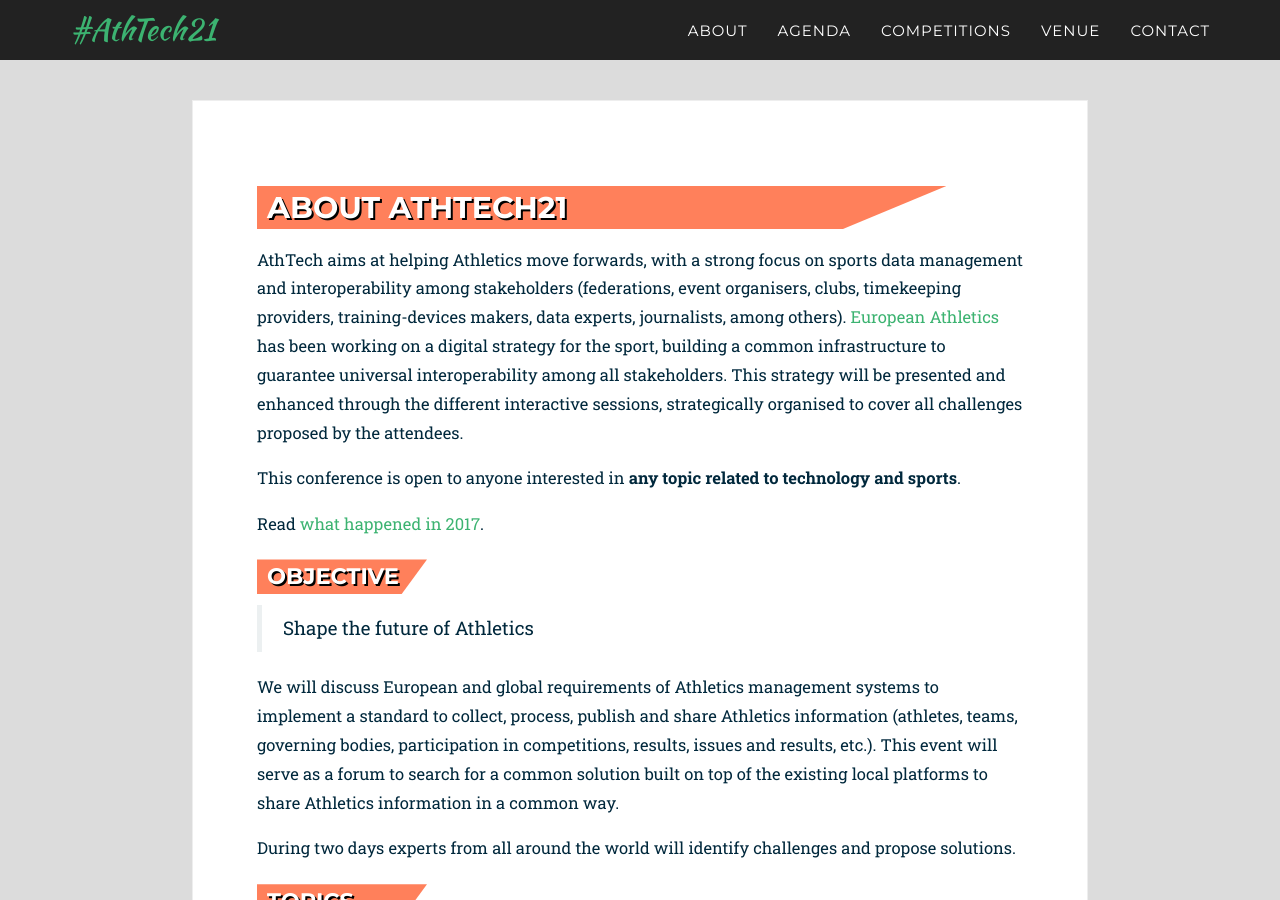
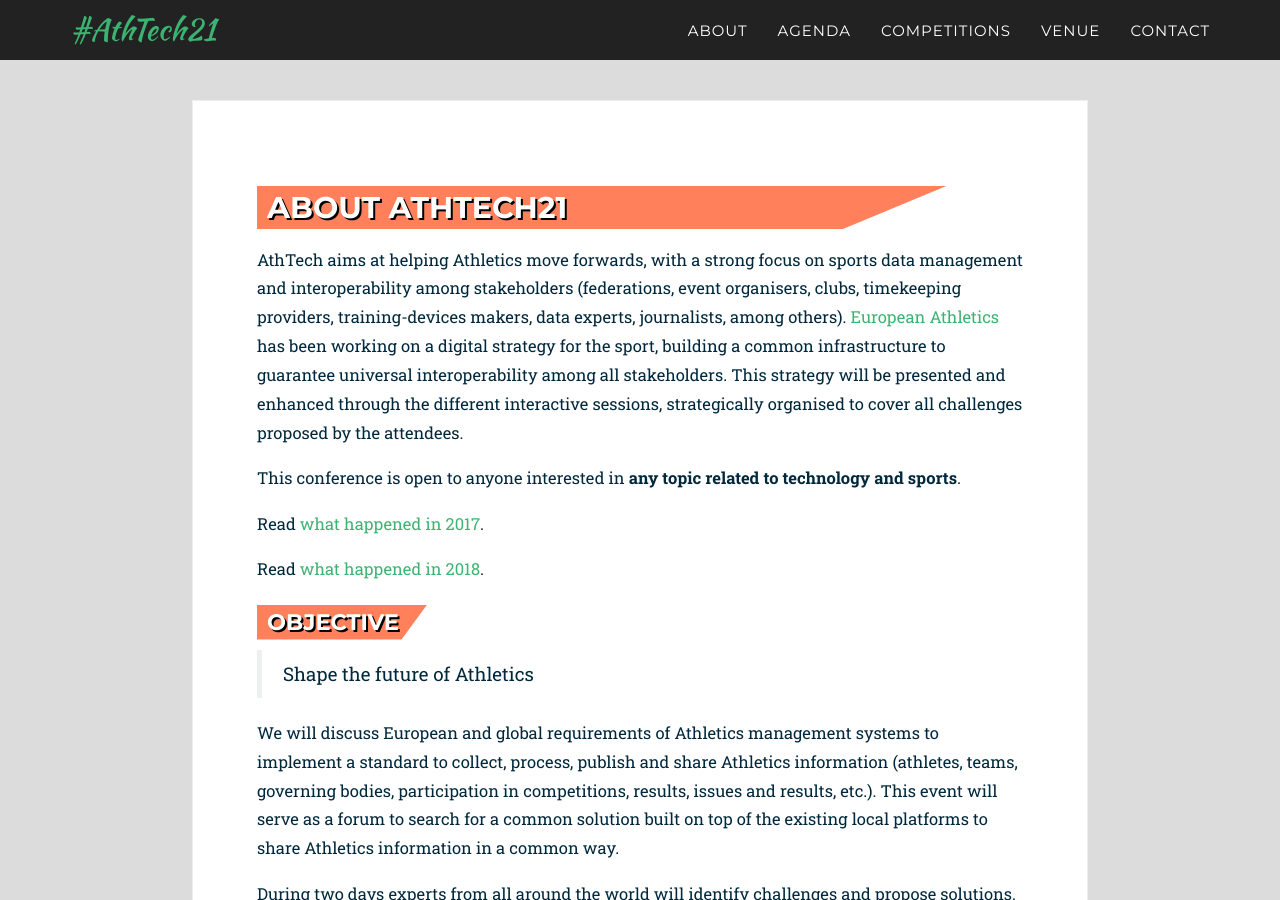
Before and after one commit to openath/athtech, a Jekyll site: the page built from _2021_pages/about.html, in a window 1280 px wide and 900 px high. Built offline with Jekyll 4.4.1, drawn with Linux system fonts in a browser that asks for light colours; some web fonts are replaced; some of the changed lines change nothing that is shown.

Commit message:
Adding links to 2018 slides

```diff
--- a/_2021_pages/about.html
+++ b/_2021_pages/about.html
@@ -16,6 +16,7 @@ title: About AthTech21
       <p>This conference is open to anyone interested in <strong>any topic related to technology and sports</strong>.</p>
 
       <p>Read <a href="http://www.european-athletics.org/mm/Document/Corporate/Whatwedo/01/28/28/98/AthTechConference_Minutes_English.pdf">what happened in 2017</a>.</p>
+      <p>Read <a href="https://drive.google.com/drive/folders/1D5Ia4gv8NtnLKySEbhjrpiGONVnppaYT?usp=sharing">what happened in 2018</a>.</p>
 
       <h2 class="second">Objective</h2>
 
@@ -38,7 +39,7 @@ title: About AthTech21
         <li>and whatever related to <strong>technologies + sports</strong>.</li>
       </ul>
 
-      <p>Check <a href="http://athtech.run/2021/agenda">the agenda</a> and feel free to <a href="http://athtech.run/2021/#contact">send us your suggestions</a>.</p>
+      <p>Check <a href="http://athtech.run/2021/agenda">the agenda</a> and feel free to <a href="https://forms.gle/oMZLidU8zrKQZoG46">send us your suggestions</a>.</p>
 
 
       <h2 class="second">Mission</h2>
--- a/_includes/2021_data/intro.html
+++ b/_includes/2021_data/intro.html
@@ -11,7 +11,7 @@
                 <blockquote>A multi-day conference aiming to improve athletics through technology and standards</blockquote>
                 <p>AthTech aims at helping Athletics move forwards with a strong focus on sports data management and interoperability among stakeholders (federations, event organisers, clubs, timekeeping providers, training-devices makers, data experts, journalists, among others). European Athletics has been working on a digital strategy for the sport, building a common infrastructure to guarantee universal interoperability among all stakeholders. This strategy will be presented and enhanced through the different interactive sessions, strategically organised to cover all challenges proposed by the attendees.</p>
 
-                <p>Read all details <a href="http://athtech.run/2021/about">about AthTech 2021</a> or check what happened <a href="http://www.european-athletics.org/mm/Document/Corporate/Whatwedo/01/28/28/98/AthTechConference_Minutes_English.pdf">in 2017</a>and <a href="https://drive.google.com/drive/folders/1D5Ia4gv8NtnLKySEbhjrpiGONVnppaYT?usp=sharing">in 2018</a>.
+                <p>Read all details <a href="http://athtech.run/2021/about">about AthTech 2021</a> or check what happened <a href="http://www.european-athletics.org/mm/Document/Corporate/Whatwedo/01/28/28/98/AthTechConference_Minutes_English.pdf">in 2017</a> and <a href="https://drive.google.com/drive/folders/1D5Ia4gv8NtnLKySEbhjrpiGONVnppaYT?usp=sharing">in 2018</a>.
                 </p>
 
 
```
